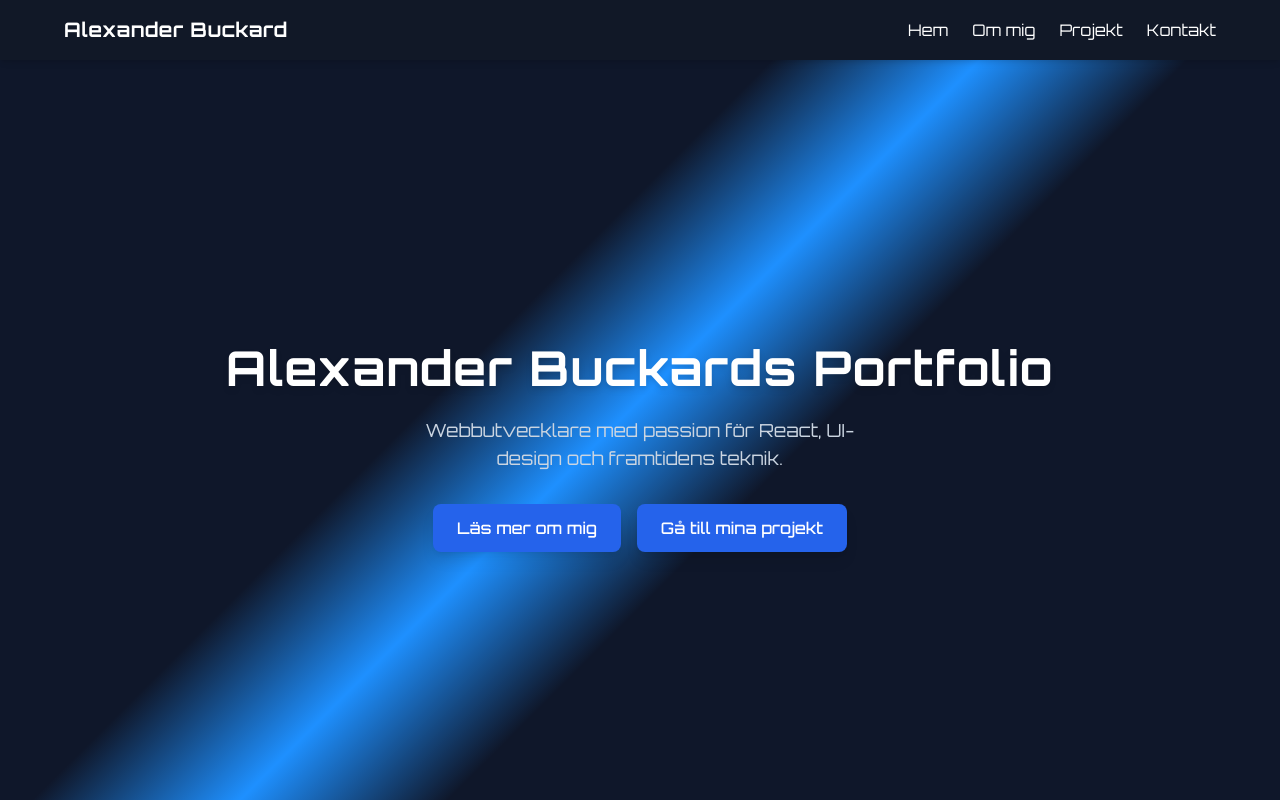
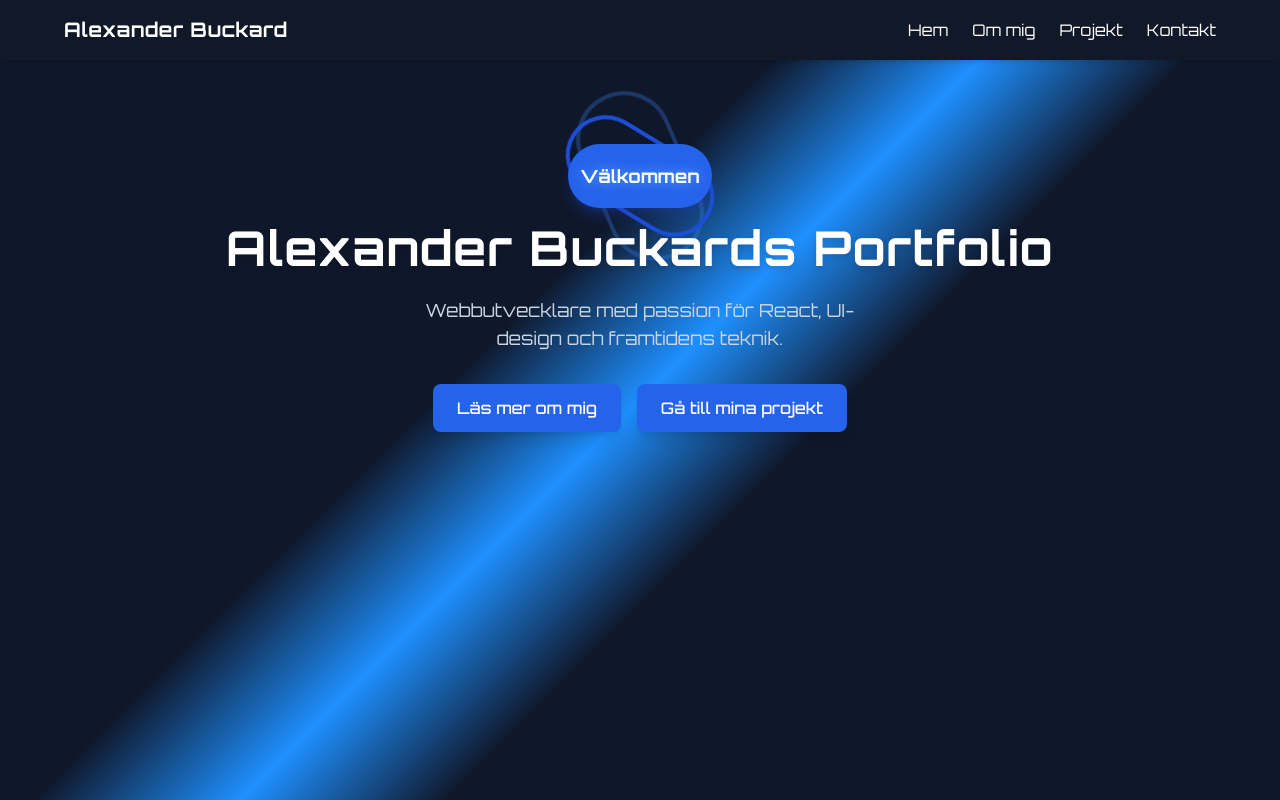
Before and after one commit to Abuckard/Portfolio-Alexander, a React (Vite) app: page / in a window 1280 px wide. Built offline with nearby package versions, Linux system fonts and the light colour scheme.

Commit message:
Animation

```diff
--- a/src/Pages/Home.jsx
+++ b/src/Pages/Home.jsx
@@ -1,11 +1,16 @@
 import React from 'react'
 import { useNavigate } from 'react-router-dom'
+import SpinOrb from '../components/SpinOrb'
 
 export default function Home() {
   const navigate = useNavigate()
 
   return (
-    <div className="pt-24 min-h-screen bg-[linear-gradient(135deg,_#0f172a_40%,_#1e90ff_50%,_#0f172a_60%)] text-white flex flex-col items-center justify-center px-4">
+    <div className="pt-24 min-h-screen bg-[linear-gradient(135deg,_#0f172a_40%,_#1e90ff_50%,_#0f172a_60%)] text-white flex flex-col items-center  px-4">
+      <div>
+        <SpinOrb />
+
+      </div>
 
       <h1 className="text-5xl font-bold mb-6 tracking-wide text-white drop-shadow-md">
         Alexander Buckards Portfolio
@@ -13,6 +18,7 @@ export default function Home() {
       <p className="mb-8 text-lg text-slate-300 max-w-md text-center">
         Webbutvecklare med passion för React, UI-design och framtidens teknik.
       </p>
+
       <div className="">
         <button
           onClick={() => navigate('/about')}
@@ -27,6 +33,7 @@ export default function Home() {
           Gå till mina projekt
         </button>
       </div>
+
     </div>
   )
 }
--- /dev/null
+++ b/src/components/SpinOrb.jsx
@@ -0,0 +1,29 @@
+// import React from 'react'
+
+// export default function SpinOrb() {
+//     return (
+//         <div className="relative w-44 h-24 mt-8">
+//             <div className="absolute inset-0 rounded-full border-4 border-blue-500 animate-spin opacity-30" />
+//             <div className="absolute inset-2 rounded-full border-4 border-blue-700 animate-spin-reverse" />
+//             <div className="absolute inset-4 bg-blue-600 rounded-full shadow-lg shadow-blue-800/40" ></div>
+//         </div>
+//     )
+// }
+
+
+import React from 'react'
+
+export default function SpinOrb() {
+    return (
+        <div className="relative w-44 h-24 mt-8">
+            <div className="absolute inset-0 rounded-full border-4 border-blue-500 animate-spin animate-spin-slow opacity-30" />
+            <div className="absolute inset-2 rounded-full border-4 border-blue-700 animate-spin-reverse" />
+            <div className="absolute inset-4 bg-blue-600 rounded-full shadow-lg shadow-blue-800/40" />
+
+            {/* Text overlay */}
+            <div className="absolute inset-0 flex items-center justify-center">
+                <span className="text-white text-lg font-semibold drop-shadow-[0_0_6px_#60a5fa]">Välkommen</span>
+            </div>
+        </div>
+    )
+}
--- a/tailwind.config.js
+++ b/tailwind.config.js
@@ -1,3 +1,19 @@
+// /** @type {import('tailwindcss').Config} */
+// export default {
+//   content: [
+//     "./index.html",
+//     "./src/**/*.{js,ts,jsx,tsx}",
+//   ],
+//   theme: {
+//     extend: {
+//       fontFamily: {
+//         sans: ['Orbitron', 'sans-serif'],
+//       },
+//     },
+//   },
+//   plugins: [],
+// }
+
 /** @type {import('tailwindcss').Config} */
 export default {
   content: [
@@ -9,32 +25,22 @@ export default {
       fontFamily: {
         sans: ['Orbitron', 'sans-serif'],
       },
+      animation: {
+        'fade-in-up': 'fadeInUp 0.6s ease-out forwards',
+        'spin-reverse': 'spinReverse 6s linear infinite',
+        'spin-slow': 'spin 8s linear infinite', // 👈 Lägg till denna
+      },
+      keyframes: {
+        fadeInUp: {
+          '0%': { opacity: '0', transform: 'translateY(20px)' },
+          '100%': { opacity: '1', transform: 'translateY(0)' },
+        },
+        spinReverse: {
+          from: { transform: 'rotate(360deg)' },
+          to: { transform: 'rotate(0deg)' },
+        },
+      },
     },
   },
   plugins: [],
 }
-
-// /** @type {import('tailwindcss').Config} */
-// export default {
-//   content: [
-//     "./index.html",
-//     "./src/**/*.{js,ts,jsx,tsx}",
-//   ],
-//   theme: {
-//     extend: {
-//       fontFamily: {
-//         sans: ['Orbitron', 'sans-serif'],
-//       },
-//       animation: {
-//         'fade-in-up': 'fadeInUp 0.6s ease-out forwards',
-//       },
-//       keyframes: {
-//         fadeInUp: {
-//           '0%': { opacity: '0', transform: 'translateY(20px)' },
-//           '100%': { opacity: '1', transform: 'translateY(0)' },
-//         },
-//       },
-//     },
-//   },
-//   plugins: [],
-// }
```
